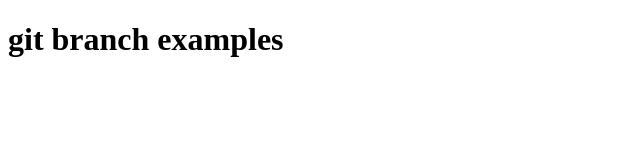
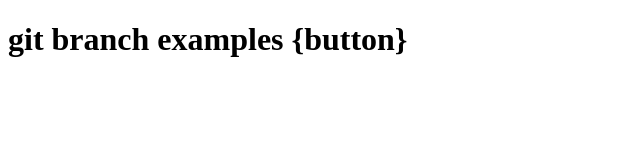
Before and after one commit to ShaikhYaseen01/Repo2, a plain HTML site: page index.html in a window 1280 px wide. Shown: the whole page, without its empty margins (0-640 px from the left). Drawn offline with Linux system fonts and the light colour scheme.

```diff
--- a/index.html
+++ b/index.html
@@ -6,6 +6,6 @@
     <title>Document</title>
 </head>
 <body>
-    <h1>git branch examples</h1>
+    <h1>git branch examples {button}</h1>
 </body>
 </html>
```
